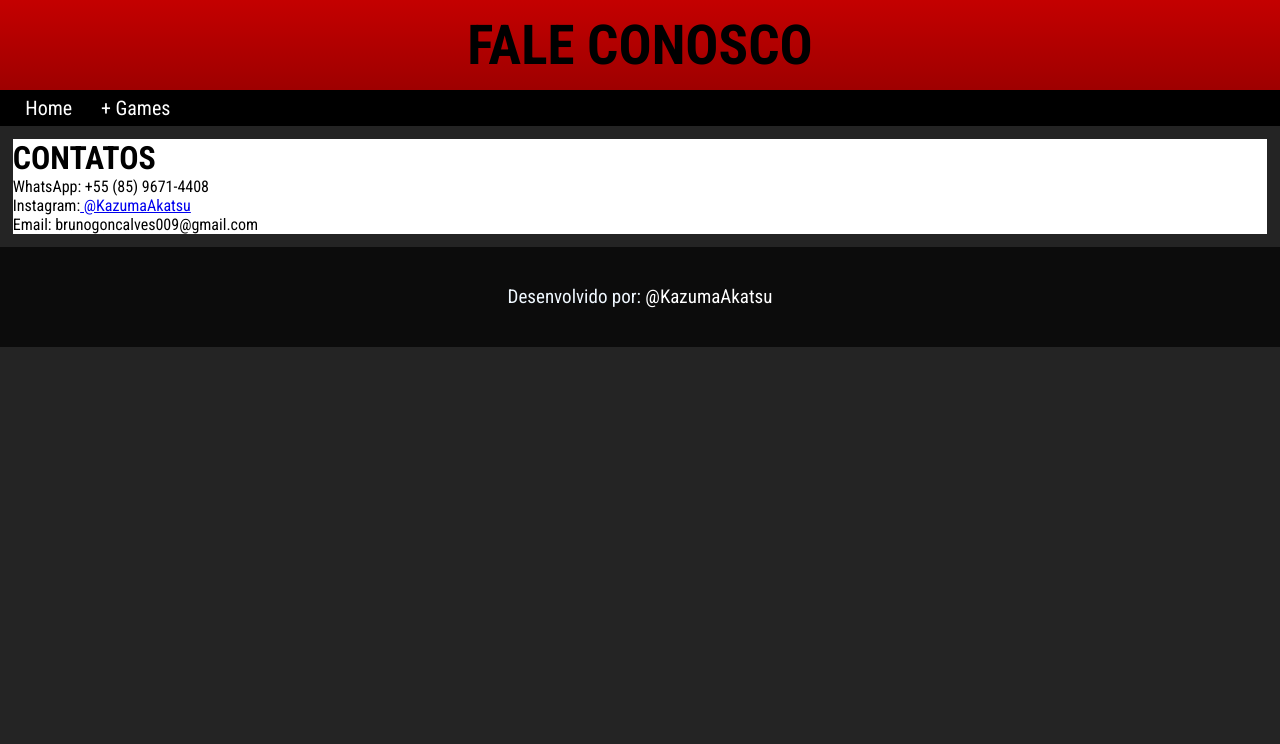
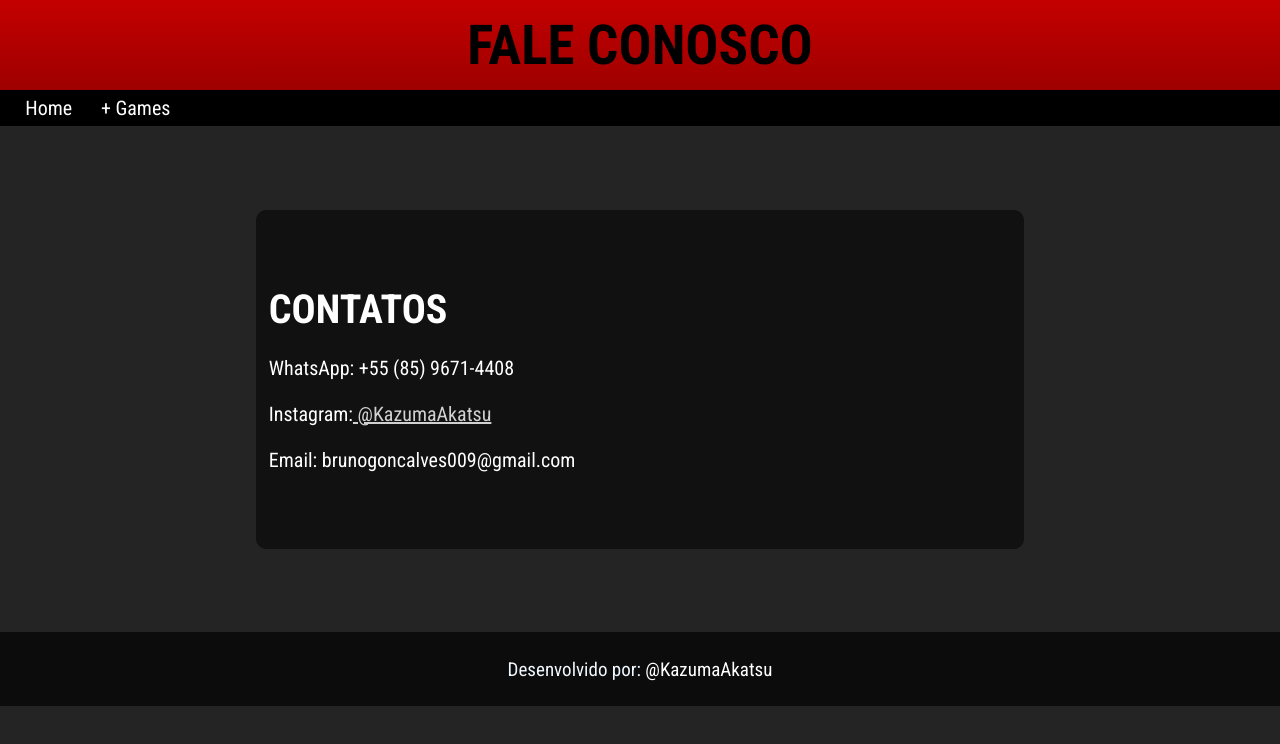
Before and after one commit to BrunoKazuma/projeto-cine, a plain HTML site: page index1.html in a window 1280 px wide. Drawn offline with Linux system fonts and the light colour scheme.

Commit message:
atualização 1.2
Fale Conosco adicionado

```diff
--- a/style/estiloctt.css
+++ b/style/estiloctt.css
@@ -36,21 +36,31 @@ nav a:hover{
     transition-duration: 0.7s;
 }
 main{
-    background-color: white;
-    margin: 1% 1%;
-    padding: ;
+    background-color: rgb(17, 17, 17);
+    margin: 6.5% 20%;
+    padding: 6% 1%;
+    font-size: 20px;
+    border-radius: 10px;
 }
-
-
-
-
-
-
-
+main p{
+    margin-top: 3%;
+    color: white;
+}
+main h1{
+    color: white;
+}
+main a{
+text-decoration: underline;
+color: rgb(209, 209, 209);
+}
+main a:hover{
+    color: rgb(117, 117, 117);
+}
 footer{
     text-align: center;
     background-color: rgb(12, 12, 12);
-    padding: 3%;
+    padding: 2%;
+    margin-top: 1%;
 }
 footer p{
     color: aliceblue;
```
Also changed, not shown: index2.html (+4 -1 lines).
